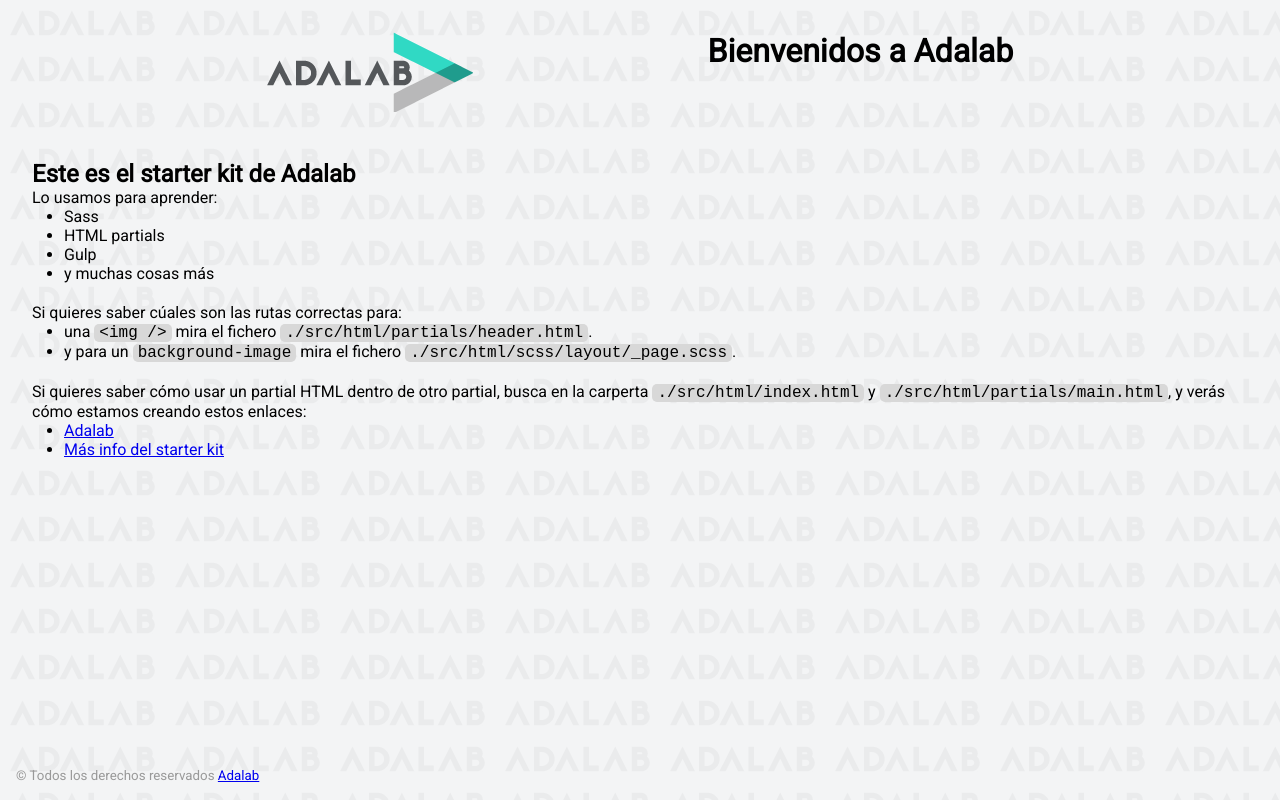
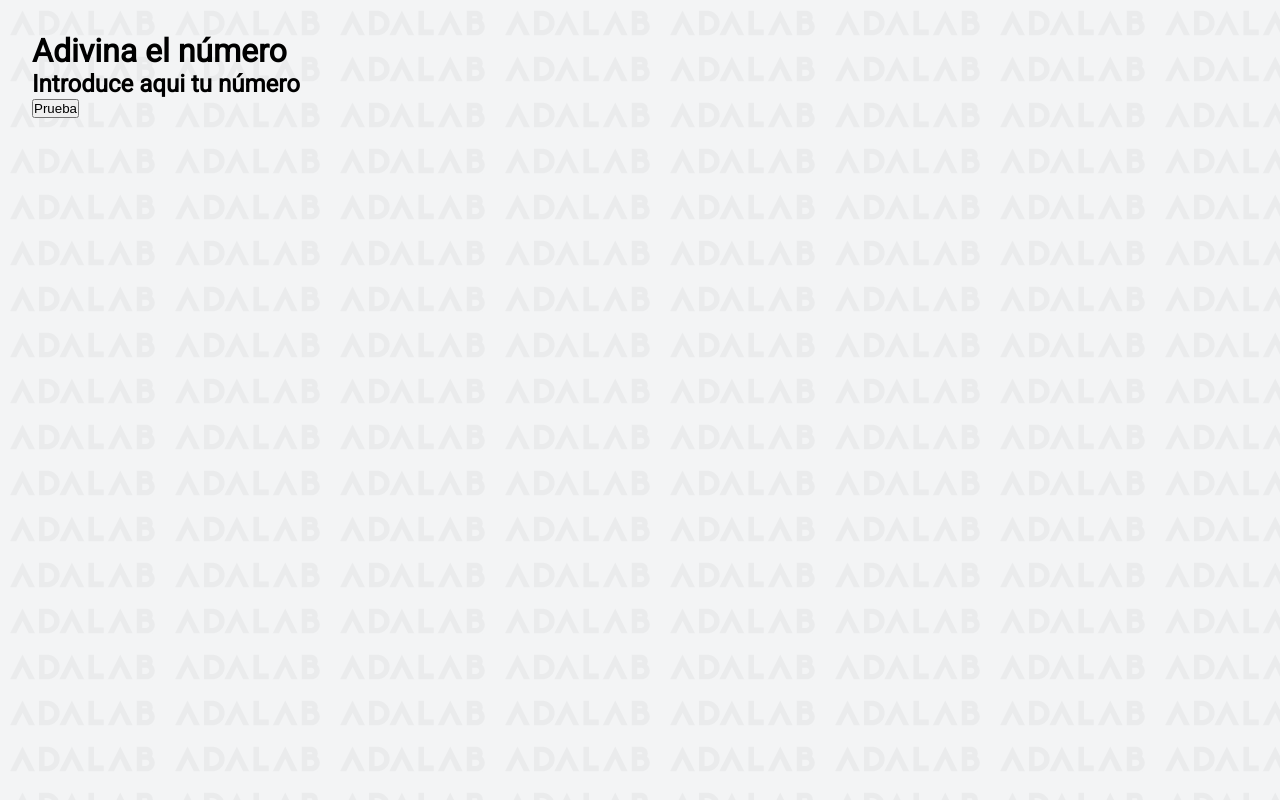
Before and after one commit to lauramargo/modulo-2-evaluacion-intermedia-lauramargo, a website: page public/index.html in a window 1280 px wide. Drawn offline with Linux system fonts and the light colour scheme.

Commit message:
add html

```diff
--- a/public/index.html
+++ b/public/index.html
@@ -1,68 +1,29 @@
 <!DOCTYPE html>
 <html lang="es">
+
 <head>
   <meta charset="UTF-8" />
   <meta name="viewport" content="width=device-width, initial-scale=1" />
-    <title>Adalab Web Starter Kit</title>
+  <title>evaluacion intermedia modulo 2</title>
   <link href="https://fonts.googleapis.com/css?family=Roboto&display=swap" rel="stylesheet" />
   <link rel="stylesheet" href="./assets/css/main.css" />
   <link rel="icon" href="./assets/images/favicon.png" />
 </head>
 
 <body>
-    <div class="page">
-      <header class="page__header">
-        <img src="./assets/images/logo-adalab.png" alt="Adalab">
-        <h1>Bienvenidos a Adalab</h1>
-      </header>
-
-      <main class="page__main">
-        <h2>Este es el starter kit de Adalab</h2>
-        <p>Lo usamos para aprender:</p>
-        <ul class="main__list">
-          <li>Sass</li>
-          <li>HTML partials</li>
-          <li>Gulp</li>
-          <li>y muchas cosas más</li>
-        </ul>
-        <p>Si quieres saber cúales son las rutas correctas para:</p>
-        <ul class="main__list">
-          <li>
-            una <code class="code">&lt;img /&gt;</code> mira el fichero
-            <code class="code">./src/html/partials/header.html</code>.
-          </li>
-          <li>
-            y para un <code class="code">background-image</code> mira el fichero
-            <code class="code">./src/html/scss/layout/_page.scss</code>.
-          </li>
-        </ul>
-        <p>
-          Si quieres saber cómo usar un partial HTML dentro de otro partial, busca en la carperta
-          <code class="code">./src/html/index.html</code> y
-          <code class="code">./src/html/partials/main.html</code>, y verás cómo estamos creando estos
-          enlaces:
-        </p>
-        <ul class="main__list">
-          <li>
-            <a class="link__adalab" href="https://adalab.es">Adalab</a>
-
-          </li>
-          <li>
-            <a class="" href="./more-info.html">Más info del starter kit</a>
-
-          </li>
-        </ul>
+  <main>
+    <div>
+      <h1 class="h1 js-h1">Adivina el número</h1>
+      <h2 class="h2 js-h2">Introduce aqui tu número</h2>
+      <p class="p-main js-main"></p>
+    </div>
+    <div>
+      <button class="btn js-btn">Prueba</button>
+      <p class="p-clue js-clue" placeholder="Pista: Escribe el número y dale a Prueba"></p>
+      <p class="p-try js-try" placeholder="Número de intentos:0"></p>
+    </div>
   </main>
-
-      <footer class="page__footer">
-        <small>
-          &copy; Todos los derechos reservados
-          <a class="link__adalab" href="https://adalab.es">Adalab</a>
-
-        </small>
-      </footer>
-
-    </div>
   <script src="./assets/js/main.js"></script>
 </body>
+
 </html>
```
Also changed, not shown: public/more-info.html (deleted, +0 -37 lines), src/html/index.html (+14 -5 lines), src/html/more-info.html (deleted, +0 -26 lines), src/html/partials/footer.html (deleted, +0 -11 lines), src/html/partials/header.html (deleted, +0 -4 lines), src/html/partials/link.html (deleted, +0 -1 lines), src/html/partials/main.html (deleted, +0 -40 lines). Lines whose indentation alone changed are shown as unchanged.
